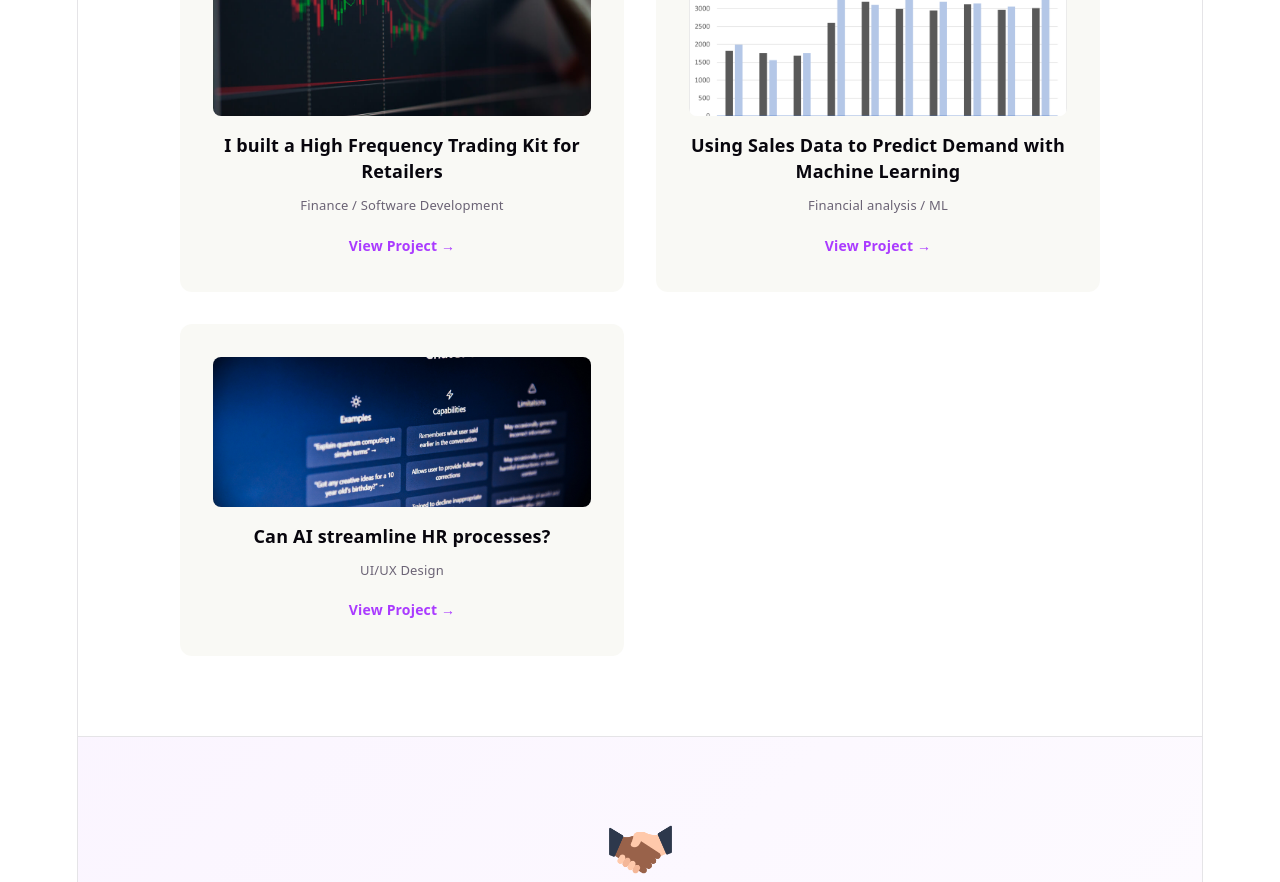
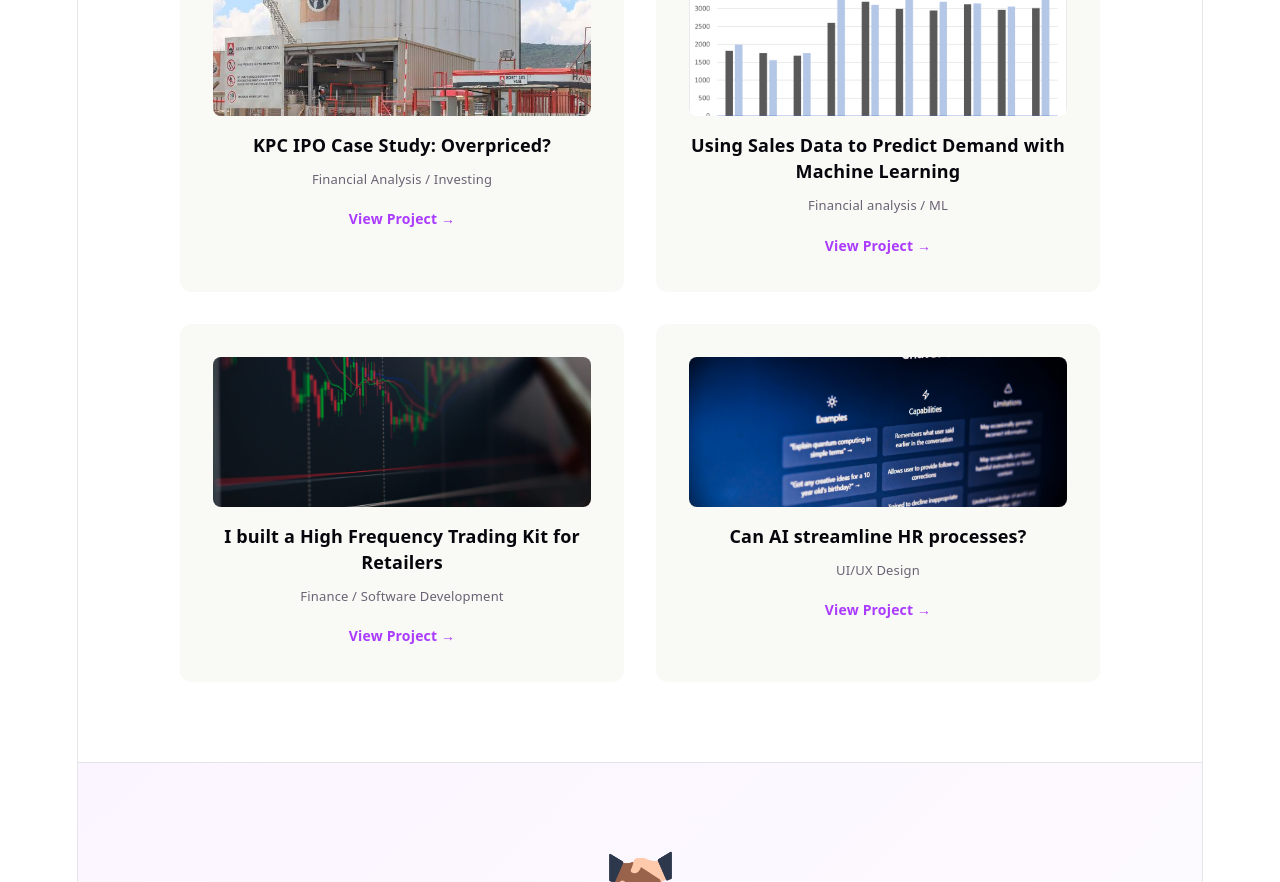
Before and after one commit to that-kimani/portfolio-website, a React (Vite) app: page / in a window 1280 px wide. Shown: the part 1720-2602 px from the top of the page. Built offline with nearby package versions, Linux system fonts and the light colour scheme.

Commit message:
Added a new project to latest works.

```diff
--- a/src/components/Portfolio/Portfolio.jsx
+++ b/src/components/Portfolio/Portfolio.jsx
@@ -2,15 +2,16 @@ import './Portfolio.css'
 import transactions_to_forecasts from '../../assets/project_covers/transactions_to_forecasts.png'
 import ai_agents_and_hr from '../../assets/project_covers/ai_agents_and_hr.jpg'
 import candle_chart from '../../assets/project_covers/candle_chart.jpg'
+import kpc_tank from '../../assets/project_covers/kpc_tank.jpg'
 
 export default function Portfolio() {
   const portfolioItems = [
     {
       id: 1,
-      title: 'I built a High Frequency Trading Kit for Retailers ',
-      category: 'Finance / Software Development',
-      image: candle_chart,
-      url: 'https://github.com/that-kimani/retail-hft-kit'
+      title: 'KPC IPO Case Study: Overpriced?',
+      category: 'Financial Analysis / Investing',
+      image: kpc_tank,
+      url: 'https://medium.com/@that.kimani/the-kpc-ipo-was-it-all-hype-1cc409215204'
     },
     {
       id: 2,
@@ -21,6 +22,13 @@ export default function Portfolio() {
     },
     {
       id: 3,
+      title: 'I built a High Frequency Trading Kit for Retailers ',
+      category: 'Finance / Software Development',
+      image: candle_chart,
+      url: 'https://github.com/that-kimani/retail-hft-kit'
+    },
+    {
+      id: 4,
       title: 'Can AI streamline HR processes?',
       category: 'UI/UX Design',
       image: ai_agents_and_hr,
```
Also changed, not shown: src/assets/project_covers/kpc_tank.jpg (added).
